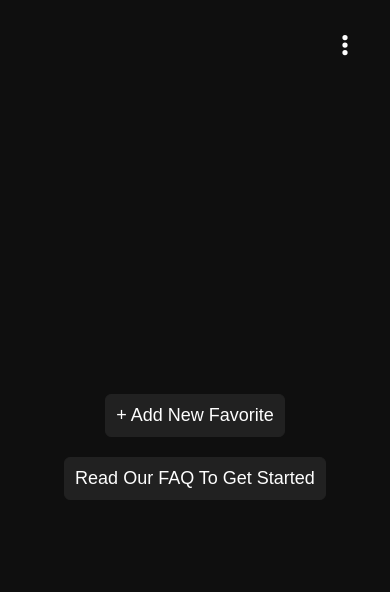
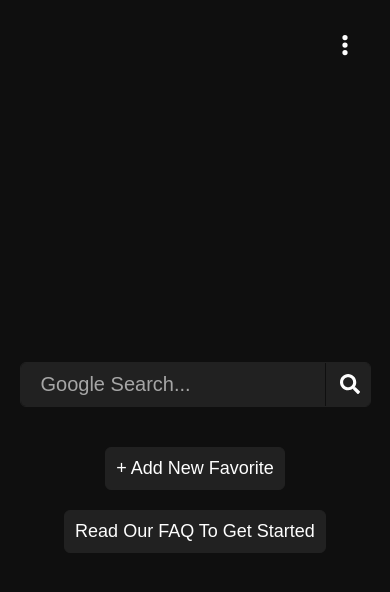
Before and after one commit to mbb10324/domus, a React (Vite) app: page / in a window 390 px wide. Shown: the top 592 px of the page. Built offline with nearby package versions, Linux system fonts and the light colour scheme.

Commit message:
added google search bar

```diff
--- a/src/App.css
+++ b/src/App.css
@@ -20,6 +20,62 @@
 	align-items: center;
 	gap: 20px;
 	padding: 20px;
+}
+
+.google-search {
+	display: flex;
+	justify-content: center;
+	align-items: center;
+	gap: 20px;
+	position: relative;
+	width: 400px;
+	border-radius: 6px;
+	border: 1px solid var(--secondary-background);
+	background-color: var(--primary-background);
+	overflow: hidden;
+}
+
+.google-search:focus-within {
+	border: 1px solid var(--primary-text);
+}
+
+.google-input {
+	font-size: 20px;
+	padding: 10px 20px;
+	color: var(--primary-text);
+	width: 100%;
+	height: 100%;
+	border: none;
+	outline: none;
+	background-color: var(--secondary-background);
+}
+
+.google-input::placeholder {
+	color: var(--primary-text);
+	opacity: 0.6;
+}
+
+.google-btn {
+	position: absolute;
+	right: 0;
+	height: 100%;
+	width: 45px;
+	background-color: var(--secondary-background);
+	outline: none;
+	border: none;
+	cursor: pointer;
+	border-left: 1px solid var(--primary-background);
+}
+
+.google-search-icon {
+	position: absolute;
+	right: 0;
+	height: 20px;
+	width: 20px;
+	margin-right: 10px;
+	color: var(--primary-text);
+	z-index: 2;
+	cursor: pointer;
 }
 
 .save-btn {
@@ -119,10 +175,14 @@
 @media screen and (max-width: 768px) {
 	.app {
 		align-items: start;
+		padding-top: 90px;
 	}
 	.content {
 		width: 100vw;
-		margin-top: 50px;
+	}
+	.google-search {
+		width: 90%;
+		margin-left: 5%;
 	}
 	.link:hover {
 		background-color: var(--primary-background);
--- a/src/App.tsx
+++ b/src/App.tsx
@@ -1,12 +1,13 @@
+import { FaArrowLeft, FaArrowRight } from "react-icons/fa6";
+import useBreakpoints from "./hooks/useBreakpoints";
+import LegalsModal from "./legalsModal/LegalsModal";
+import EditModal from "./editModal/EditModal";
+import FaqModal from "./faqModal/FaqModal";
+import { useEffect, useState } from "react";
+import { FaSearch } from "react-icons/fa";
 import Menu from "./menu/Menu";
 import Edit from "./edit/Edit";
 import "./App.css";
-import { useEffect, useState } from "react";
-import EditModal from "./editModal/EditModal";
-import { FaArrowLeft, FaArrowRight } from "react-icons/fa6";
-import useBreakpoints from "./hooks/useBreakpoints";
-import FaqModal from "./faqModal/FaqModal";
-import LegalsModal from "./legalsModal/LegalsModal";
 
 export type Website = {
 	name: string;
@@ -25,6 +26,7 @@ function App() {
 	const [websites, setWebsites] = useState(storedWebsites);
 	const [longPressTimer, setLongPressTimer] = useState<number | null>(null);
 	const [isLongPress, setIsLongPress] = useState(false);
+	const includeSearch = localStorage.getItem("includeSearch") || "Yes";
 
 	useEffect(() => {
 		if (!showEditModal) {
@@ -78,6 +80,13 @@ function App() {
 	return (
 		<>
 			<div className="app">
+				{includeSearch === "Yes" && (
+					<form method="GET" action="https://www.google.com/search" className="google-search">
+						<input name="q" type="text" className="google-input" placeholder="Google Search..." />
+						<input type="submit" value="" className="google-btn" />
+						<FaSearch className="google-search-icon" />
+					</form>
+				)}
 				<div className="content">
 					{websites.map((website, index) => (
 						<div
--- a/src/menu/Menu.tsx
+++ b/src/menu/Menu.tsx
@@ -34,6 +34,7 @@ export default function Menu(props: MenuProps) {
 	const { setOrderMode, setShowEditModal, setShowFAQModal, setShowLegalsModal } = props;
 	const [showMenu, setShowMenu] = useState(false);
 	const [theme, setTheme] = useState(localStorage.getItem("theme") || darkTheme);
+	const includeSearch = localStorage.getItem("includeSearch") || "Yes";
 
 	function handleTheme(theme: string) {
 		localStorage.setItem("theme", theme);
@@ -49,23 +50,35 @@ export default function Menu(props: MenuProps) {
 				<h2>Menu</h2>
 				<div className="theme">
 					<h3>Theme:</h3>
-					<button
-						onClick={() => handleTheme(darkTheme)}
-						className={`hp-btn ${theme === darkTheme ? "hp-btn-selected" : ""}`}
-					>
+					<button onClick={() => handleTheme(darkTheme)} className={`hp-btn ${theme === darkTheme ? "hp-btn-selected" : ""}`}>
 						Dark
 					</button>
-					<button
-						onClick={() => handleTheme(lightTheme)}
-						className={`hp-btn ${theme === lightTheme ? "hp-btn-selected" : ""}`}
-					>
+					<button onClick={() => handleTheme(lightTheme)} className={`hp-btn ${theme === lightTheme ? "hp-btn-selected" : ""}`}>
 						Light
 					</button>
+					<button onClick={() => handleTheme(githubTheme)} className={`hp-btn ${theme === githubTheme ? "hp-btn-selected" : ""}`}>
+						Github
+					</button>
+				</div>
+				<div className="theme">
+					<h3>Include Search Bar?:</h3>
 					<button
-						onClick={() => handleTheme(githubTheme)}
-						className={`hp-btn ${theme === githubTheme ? "hp-btn-selected" : ""}`}
+						className={`hp-btn ${includeSearch === "Yes" ? "hp-btn-selected" : ""}`}
+						onClick={() => {
+							localStorage.setItem("includeSearch", "Yes");
+							window.location.reload();
+						}}
 					>
-						Github
+						Yes
+					</button>
+					<button
+						className={`hp-btn ${includeSearch === "No" ? "hp-btn-selected" : ""}`}
+						onClick={() => {
+							localStorage.setItem("includeSearch", "No");
+							window.location.reload();
+						}}
+					>
+						No
 					</button>
 				</div>
 				<button
@@ -105,10 +118,7 @@ export default function Menu(props: MenuProps) {
 					Privacy & Terms
 				</button>
 			</div>
-			<div
-				className={`menu-overlay ${showMenu ? "menu-overlay-open" : "menu-overlay-closed"}`}
-				onClick={() => setShowMenu(false)}
-			/>
+			<div className={`menu-overlay ${showMenu ? "menu-overlay-open" : "menu-overlay-closed"}`} onClick={() => setShowMenu(false)} />
 			<style>{theme}</style>
 		</div>
 	);
```
